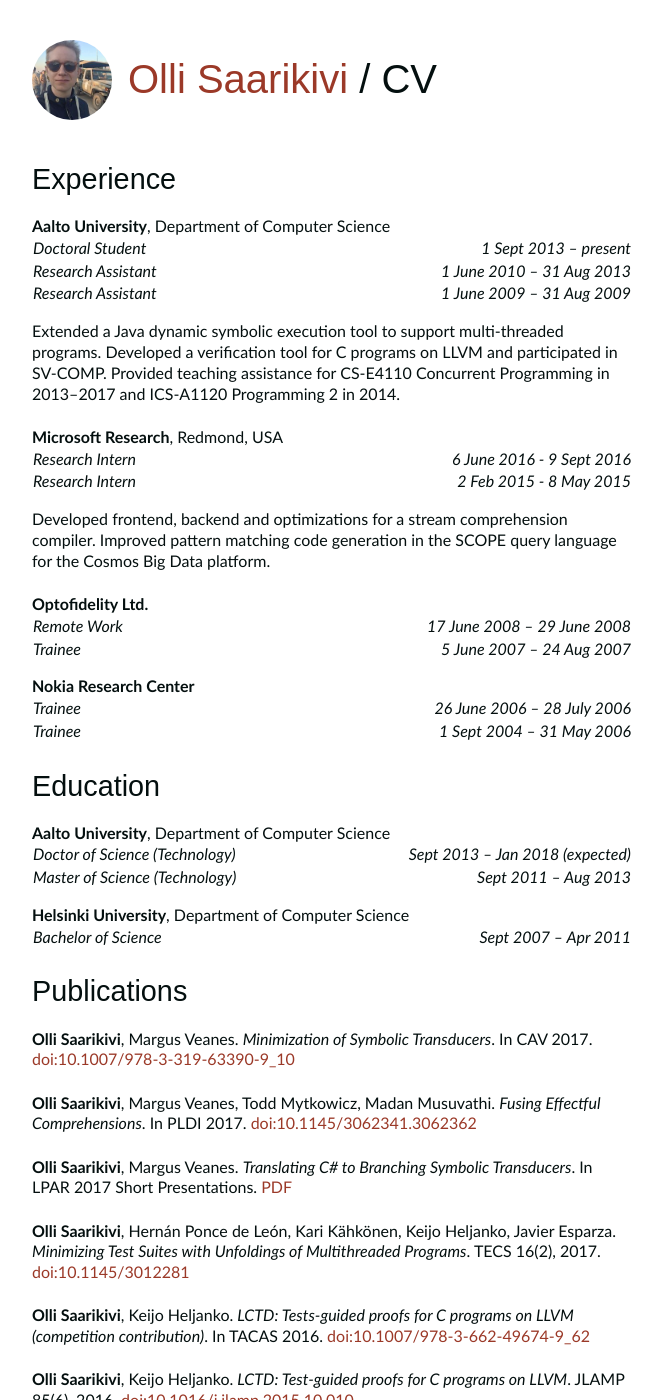
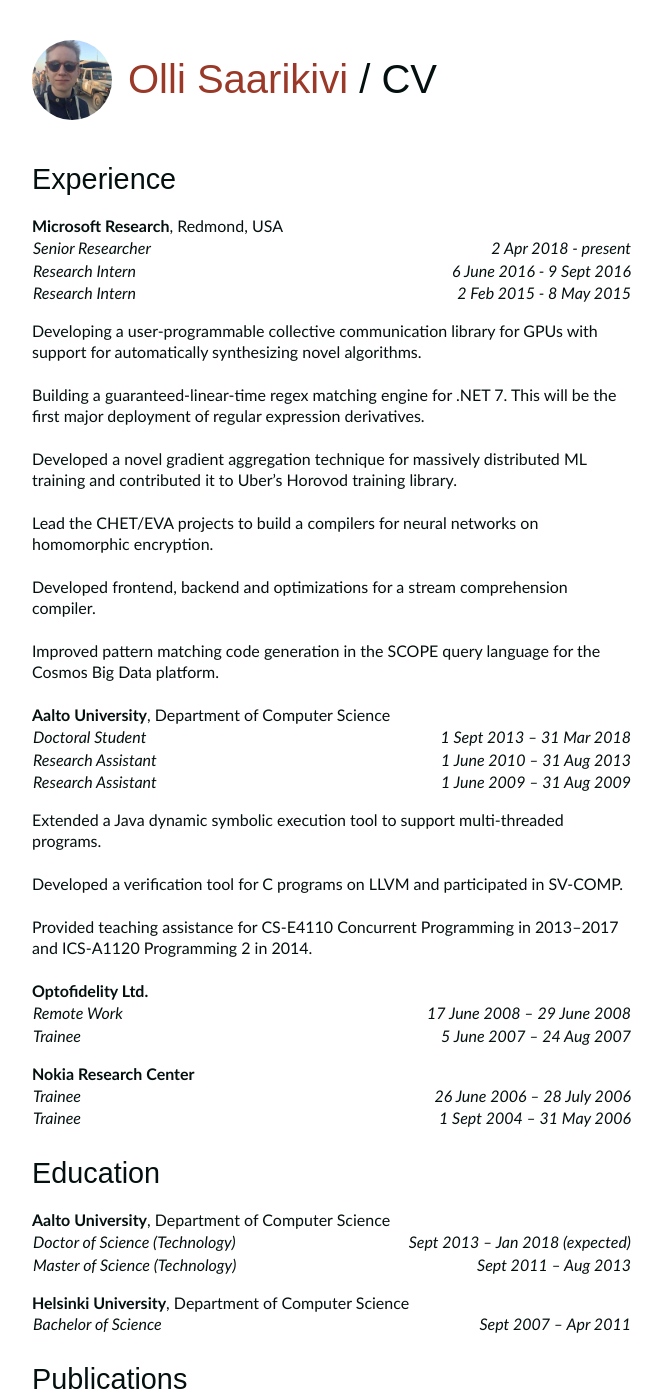
Before and after one commit to OlliSaarikivi/homepage, a Jekyll site: the page built from cv.md, in a window 1280 px wide and 1400 px high. Shown: the whole window, without its empty margins (308-970 px from the left). Built offline with Jekyll 4.4.1, drawn with Linux system fonts in a browser that asks for light colours.

Commit message:
Update cv.md

```diff
--- a/cv.md
+++ b/cv.md
@@ -7,28 +7,43 @@
 
 ## Experience
 
+**Microsoft Research**, Redmond, USA
+{: class="noskip"}
+
+|||
+|:--|--:|
+|*Senior Researcher*|*2 Apr 2018 - present*|
+|*Research Intern*|*6 June 2016 - 9 Sept 2016*|
+|*Research Intern*|*2 Feb 2015 - 8 May 2015*|
+{: class="nohead"}
+
+Developing a user-programmable collective communication library for GPUs with support for automatically synthesizing novel algorithms.
+
+Building a guaranteed-linear-time regex matching engine for .NET 7. This will be the first major deployment of regular expression derivatives.
+
+Developed a novel gradient aggregation technique for massively distributed ML training and contributed it to Uber's Horovod training library.
+
+Lead the CHET/EVA projects to build a compilers for neural networks on homomorphic encryption.
+
+Developed frontend, backend and optimizations for a stream comprehension compiler.
+
+Improved pattern matching code generation in the SCOPE query language for the Cosmos Big Data platform.
+
 **Aalto University**, Department of Computer Science
 {: class="noskip"}
 
 |||
 |:--|--:|
-|*Doctoral Student*|*1 Sept 2013 – present*|
+|*Doctoral Student*|*1 Sept 2013 – 31 Mar 2018*|
 |*Research Assistant*|*1 June 2010 – 31 Aug 2013*|
 |*Research Assistant*|*1 June 2009 – 31 Aug 2009*|
 {: class="nohead"}
 
-Extended a Java dynamic symbolic execution tool to support multi-threaded programs. Developed a verification tool for C programs on LLVM and participated in SV-COMP. Provided teaching assistance for CS-E4110 Concurrent Programming in 2013–2017 and ICS-A1120 Programming 2 in 2014.
+Extended a Java dynamic symbolic execution tool to support multi-threaded programs.
 
-**Microsoft Research**, Redmond, USA
-{: class="noskip"}
+Developed a verification tool for C programs on LLVM and participated in SV-COMP.
 
-|||
-|:--|--:|
-|*Research Intern*|*6 June 2016 - 9 Sept 2016*|
-|*Research Intern*|*2 Feb 2015 - 8 May 2015*|
-{: class="nohead"}
-
-Developed frontend, backend and optimizations for a stream comprehension compiler. Improved pattern matching code generation in the SCOPE query language for the Cosmos Big Data platform.
+Provided teaching assistance for CS-E4110 Concurrent Programming in 2013–2017 and ICS-A1120 Programming 2 in 2014.
 
 **Optofidelity Ltd.**
 {: class="noskip"}
```
